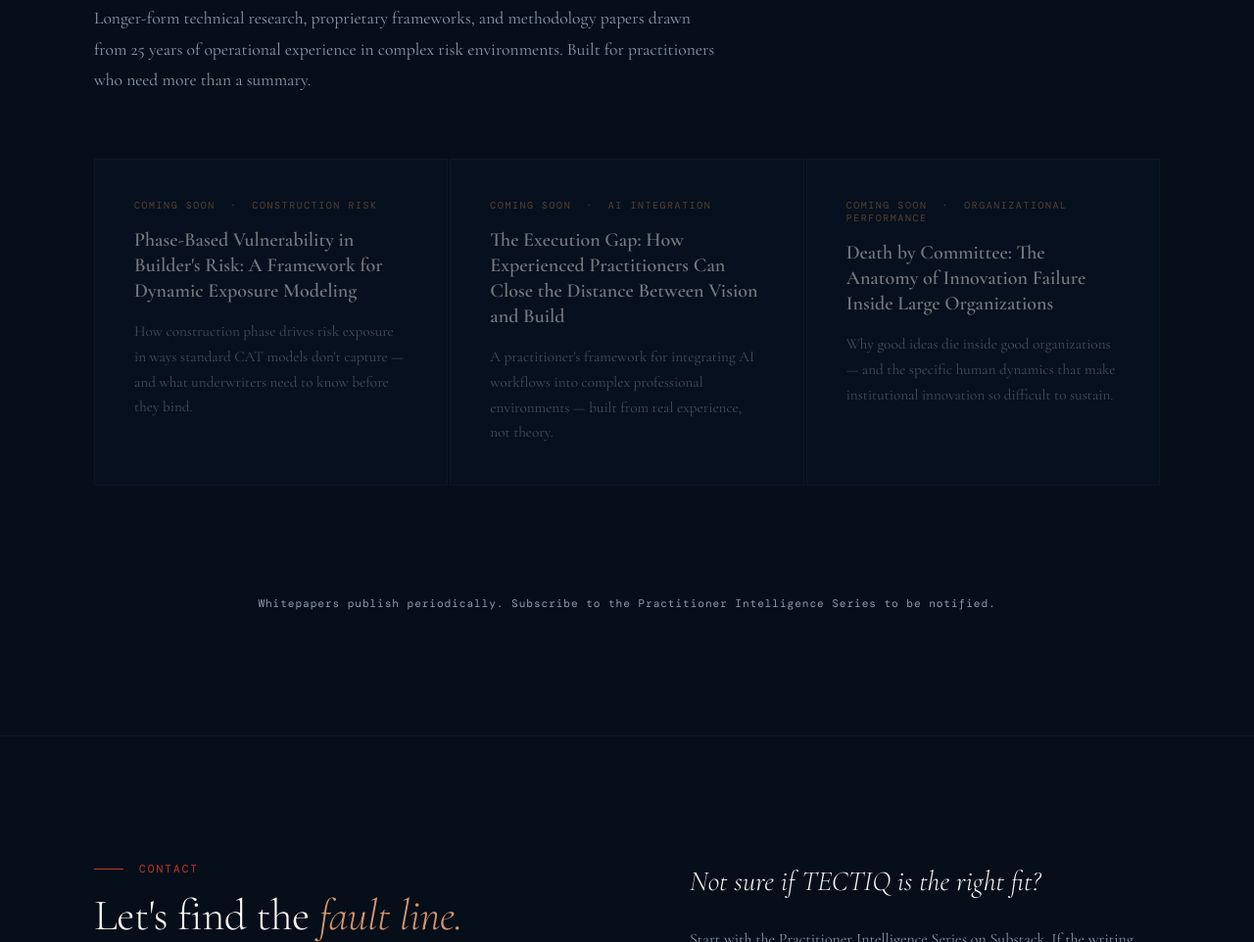
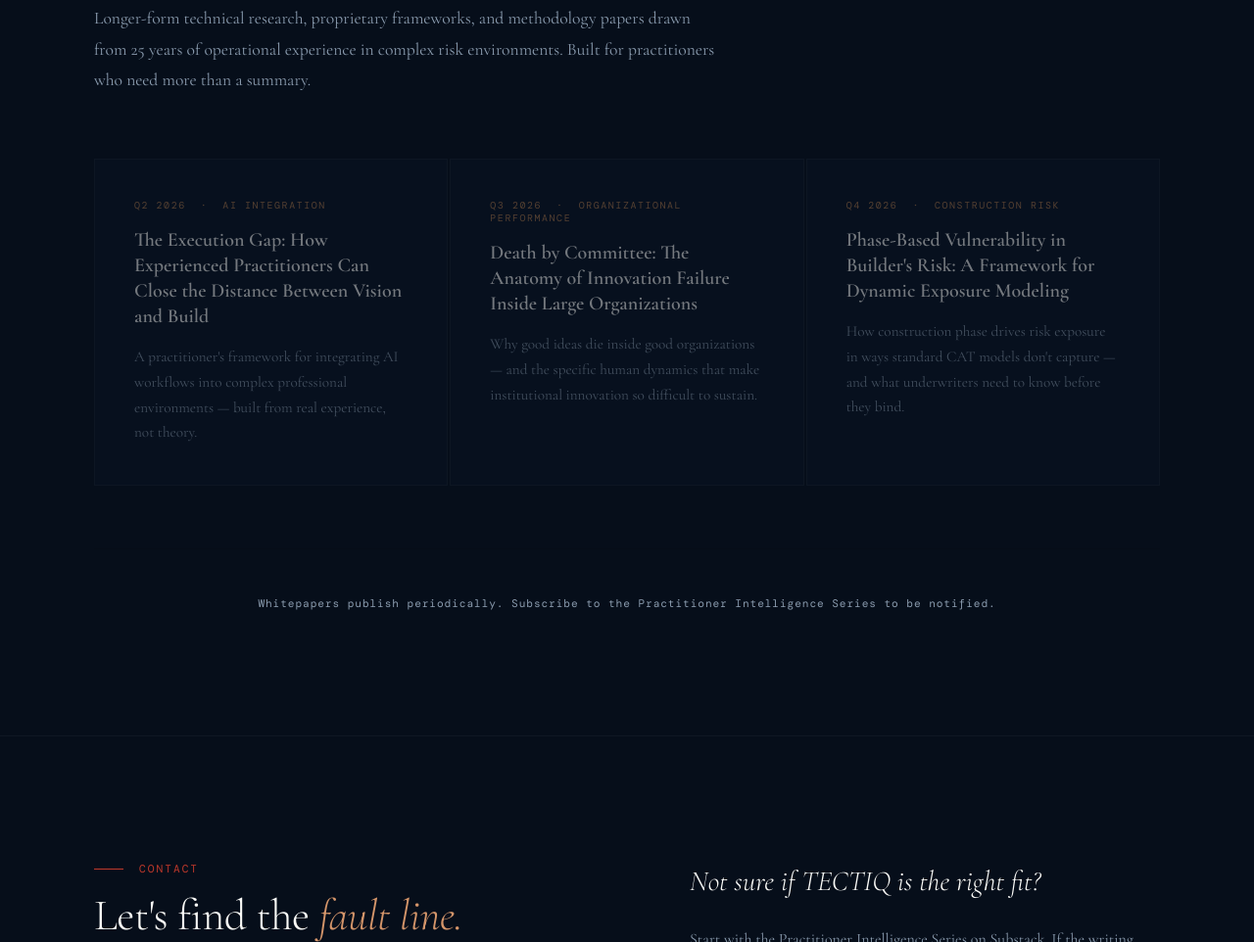
Before and after one commit to aerosure/tectiqgroup-site, a plain HTML site: page index.html in a window 1280 px wide. Shown: the part 6332-7294 px from the top of the page at 98% size. Drawn offline with nearby package versions, Linux system fonts and the light colour scheme; a web font is replaced by a local one.

Commit message:
Update whitepaper tags and add new whitepaper

```diff
--- a/index.html
+++ b/index.html
@@ -1132,21 +1132,21 @@
   <div class="whitepapers-grid reveal">
 
     <div class="whitepaper-card coming-soon">
-      <div class="whitepaper-tag">Coming Soon &nbsp;·&nbsp; Construction Risk</div>
-      <div class="whitepaper-title">Phase-Based Vulnerability in Builder's Risk: A Framework for Dynamic Exposure Modeling</div>
-      <div class="whitepaper-body">How construction phase drives risk exposure in ways standard CAT models don't capture — and what underwriters need to know before they bind.</div>
-    </div>
-
-    <div class="whitepaper-card coming-soon">
-      <div class="whitepaper-tag">Coming Soon &nbsp;·&nbsp; AI Integration</div>
+      <div class="whitepaper-tag">Q2 2026 &nbsp;·&nbsp; AI Integration</div>
       <div class="whitepaper-title">The Execution Gap: How Experienced Practitioners Can Close the Distance Between Vision and Build</div>
       <div class="whitepaper-body">A practitioner's framework for integrating AI workflows into complex professional environments — built from real experience, not theory.</div>
     </div>
 
     <div class="whitepaper-card coming-soon">
-      <div class="whitepaper-tag">Coming Soon &nbsp;·&nbsp; Organizational Performance</div>
+      <div class="whitepaper-tag">Q3 2026 &nbsp;·&nbsp; Organizational Performance</div>
       <div class="whitepaper-title">Death by Committee: The Anatomy of Innovation Failure Inside Large Organizations</div>
       <div class="whitepaper-body">Why good ideas die inside good organizations — and the specific human dynamics that make institutional innovation so difficult to sustain.</div>
+    </div>
+
+    <div class="whitepaper-card coming-soon">
+      <div class="whitepaper-tag">Q4 2026 &nbsp;·&nbsp; Construction Risk</div>
+      <div class="whitepaper-title">Phase-Based Vulnerability in Builder's Risk: A Framework for Dynamic Exposure Modeling</div>
+      <div class="whitepaper-body">How construction phase drives risk exposure in ways standard CAT models don't capture — and what underwriters need to know before they bind.</div>
     </div>
 
   </div>
```
